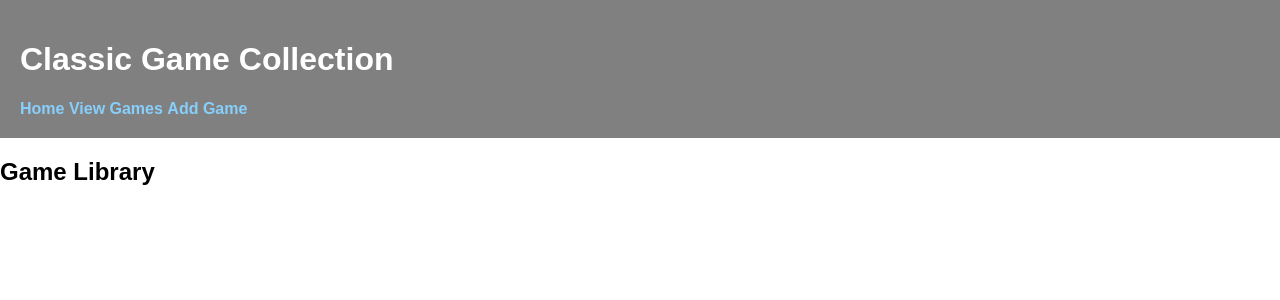
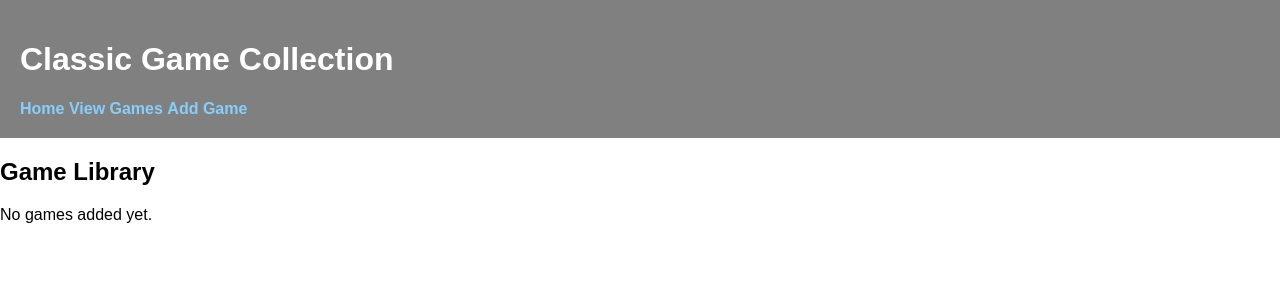
Before and after one commit to kolby-mason/FlaskProject, a Flask app: page /games in a window 1280 px wide. Shown: the top 300 px of the page. Run offline with Flask 3, Linux system fonts and the light colour scheme.

Commit message:
Updated /games to display games based of session data

```diff
--- a/templates/games.html
+++ b/templates/games.html
@@ -3,6 +3,18 @@
 {% block title %}Games List{% endblock %}
 
 {% block content %}
-    <h2>Game Library</h2>
-    <!-- add games here -->
+<h2>Game Library</h2>
+{% if session.games %}
+    <ul>
+    {% for game in session.games %}
+        <li>
+            <h3>{{ game.title }}</h3>
+            <p><strong>Platform:</strong> {{ game.platform }}</p>
+            <p>{{ game.description }}</p>
+        </li>
+    {% endfor %}
+    </ul>
+{% else %}
+    <p>No games added yet.</p>
+{% endif %}
 {% endblock %}
```
